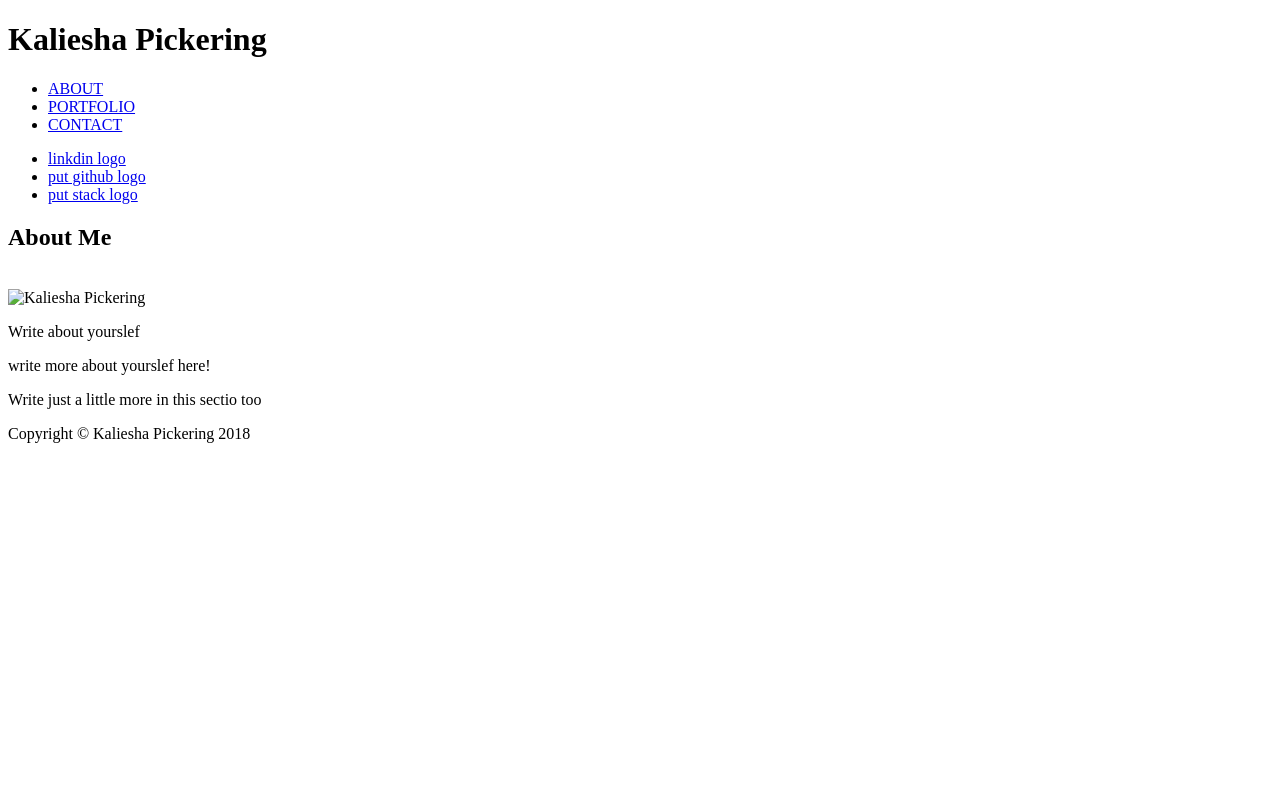
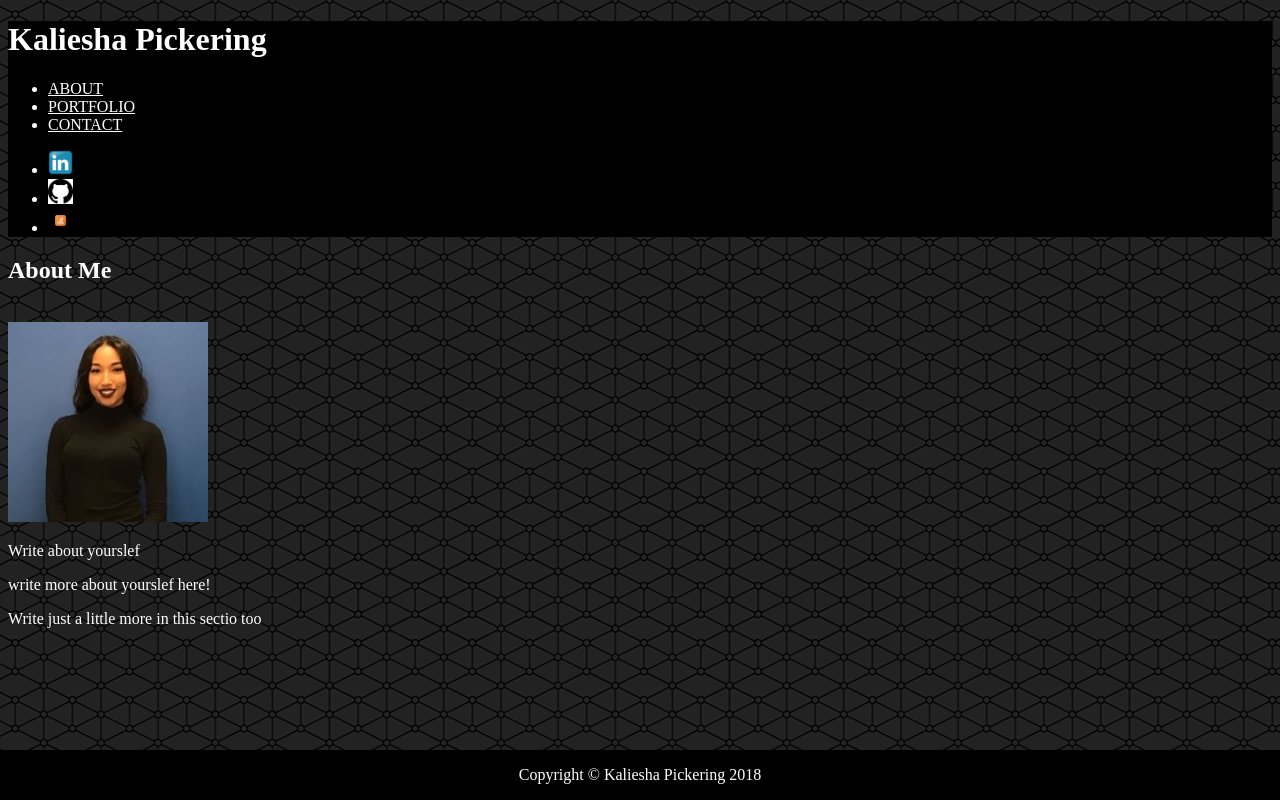
Before and after one commit to kalieshapickering/Basic-portfolio, a plain HTML site: page index.html in a window 1280 px wide. Drawn offline with Linux system fonts and the light colour scheme; files that its build step writes are made by us from their sources; files whose address does not match are found by name.

Commit message:
Added hyperlinks, linked style sheet

```diff
--- a/assets/css/style.css
+++ b/assets/css/style.css
@@ -0,0 +1,45 @@
+
+.top{
+    color : white;
+
+}
+.body{
+    color : white;
+}
+p{
+    color : white;
+}
+h2{
+    color : white;
+}
+h1{
+    color: white;
+
+}
+header{
+    left: 0;
+    bottom: 0;
+    width: 100%;
+    background-color: black;
+
+}
+footer {
+    position: fixed;
+    left: 0;
+    bottom: 0;
+    width: 100%;
+    background-color: black;
+    color: white;
+    text-align: center;
+
+}
+.item-link{
+    color : white;
+}
+.connect {
+    color: white;
+
+}
+.link{
+    height: 25px;
+}
--- a/index.html
+++ b/index.html
@@ -2,27 +2,32 @@
 <html>
     <head>
         <title>Kaliesha's Portfolio</title>
+        <!-- linking to CSS stylesheet-->
+        <link rel="stylesheet" type="text/css" href="/Users/kalieshapickering/Desktop/Basic-portfolio/assets/css/style.css">
+
     </head>
-    <body>
+
+    <!--background image-->
+    <body background="/Users/kalieshapickering/desktop/basic-portfolio/assets/images/connectwork.png">
         <!-- top section of web page-->
-        <header class="header">
+        <header class="top">
             <div class="container">
                 <div class="name"><h1><strong>Kaliesha Pickering</strong></h1></div>
                 <!-- navigation menu-->
                 <div class="menu">
                     <nav class="menu">
                         <ul>
-                            <li><a href="/about" class="item-link">ABOUT</a></li>
-                            <li><a href="/portfolio" class="item-link">PORTFOLIO</a></li>
-                            <li><a href="/contact" class="item-link">CONTACT</a></li>
+                            <li><a href="/Users/kalieshapickering/desktop/basic-portfolio/index.html" class="item-link">ABOUT</a></li>
+                            <li><a href="/Users/kalieshapickering/desktop/basic-portfolio/portfolio.hmtl" class="item-link">PORTFOLIO</a></li>
+                            <li><a href="/Users/kalieshapickering/desktop/basic-portfolio/contact.html" class="item-link">CONTACT</a></li>
                         </ul>
                     </nav>
                         <!-- hyperlinks to linkden, stack,and git -->
                         <div class="connect">
                             <ul>
-                                <li><a href="link to my linkdin profile" target="_blank">linkdin logo</li>
-                                <li><a href="link to my github" target="_blank">put github logo</a></li>
-                                <li><a href="link to my stack" target="_blank">put stack logo</a></li>
+                                    <li><a href="https://www.linkedin.com/in/kaliesha-pickering-855987a2/"  target="_blank"><img class="link" src="/Users/kalieshapickering/desktop/basic-portfolio/assets/images/linkedinlogo.jpg"></li>
+                                        <li><a href="https://github.com/kalieshapickering"  target="_blank"><img class="link" src="/Users/kalieshapickering/desktop/basic-portfolio/assets/images/github.png"></a></li>
+                                        <li><a href="link to my stack"  target="_blank"><img class="link" src="/Users/kalieshapickering/desktop/basic-portfolio/assets/images/stackoverflow.png"></a></li>
                             </ul>
                         </div>
                 </div>
@@ -37,7 +42,7 @@
             <!-- paragraph about me (N)-->
             <div>
                 <!-- link a professional photo here-->
-                <img src="link a photo of me" alt="Kaliesha Pickering" >
+                <img src="/Users/kalieshapickering/desktop/basic-portfolio/assets/images/kalieshapickering.jpeg" alt="Kaliesha Pickering" >
                 <!-- write about work and my goals here!-->
                 <p> Write about yourslef</p>
                 <p>write more about yourslef here!</p>
```
Also changed, not shown: contact.html (+13 -9 lines), portfolio.html (+11 -7 lines), assets/images/connectwork.png (added), assets/images/github.png (added), assets/images/kalieshapickering.jpeg (added), assets/images/linkedinlogo.jpg (added), assets/images/stackoverflow.png (added).
